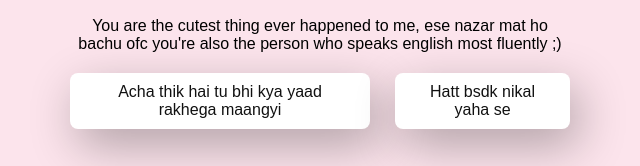
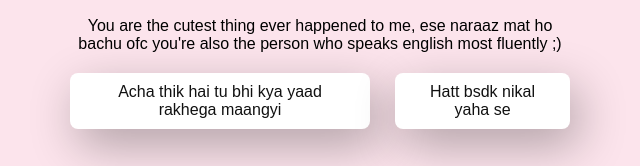
Before and after one commit to kartiklikesyou/harshusmile, a plain HTML site: page index.html in a window 1280 px wide. Shown: the part 421-587 px from the top of the page, 320-960 px from the left. Drawn offline with Linux system fonts and the light colour scheme; a script that the page names is missing.

Commit message:
spelling mistake

```diff
--- a/index.html
+++ b/index.html
@@ -21,7 +21,7 @@
     <script type="text/javascript" async src="https://tenor.com/embed.js"></script>
 
     <h1>Hi my cutu harshu please maanjao na (this is me upar trying to convince you)😭</h1>
-    <p>You are the cutest thing ever happened to me, ese nazar mat ho bachu ofc you're also the person who speaks english most fluently  ;)</p>
+    <p>You are the cutest thing ever happened to me, ese naraaz mat ho bachu ofc you're also the person who speaks english most fluently  ;)</p>
 
     <div class="btn">
       <a href="yes.html">Acha thik hai tu bhi kya yaad rakhega maangyi</a>
```
